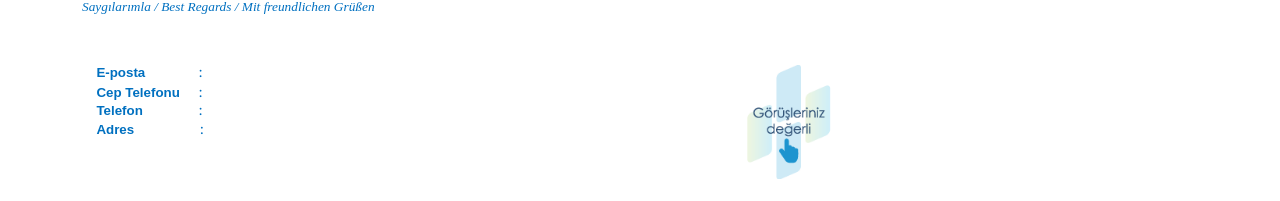
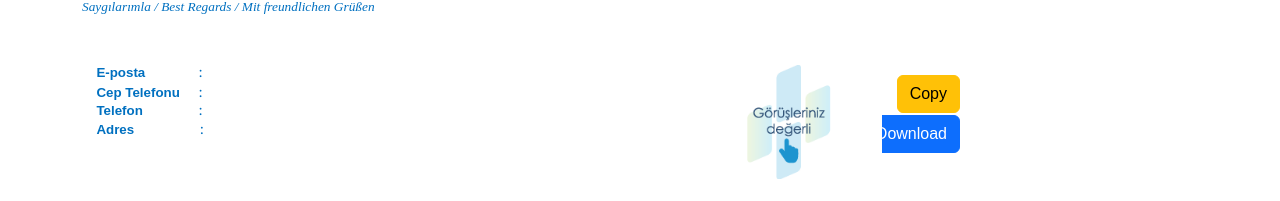
Before and after one commit to ibrahimgirisken/signature-app, a Next.js app: page /signature in a window 1280 px wide. Shown: the part 285-486 px from the top of the page. Built offline with nearby package versions, Linux system fonts and the light colour scheme.

Commit message:
2025-12-19-17-59

```diff
--- /dev/null
+++ b/app/download/page.tsx
@@ -0,0 +1,31 @@
+import React from 'react'
+import { Button } from 'react-bootstrap';
+
+function Download({targetRef}:{targetRef: any}) {
+    const downloadHTML=()=>{
+        if(!targetRef) return;
+    }
+
+    const copySignature=()=>{
+        if(!targetRef) return;
+    }
+  return (
+    <div><Button
+      variant="primary"
+      onClick={downloadHTML}
+      style={{ display: "flex",position:"absolute",float:"right",right:"25%",top:"50%" }}
+    >
+      <span>Download</span>
+    </Button>
+    <Button
+      variant="warning"
+      onClick={copySignature}
+      style={{ display: "flex",position:"absolute",float:"right",right:"25%",top:"45%" }}
+    >
+      <span>Copy</span>
+    </Button>
+    </div>
+  )
+}
+
+export default Download
--- a/app/signature/client-form1.tsx
+++ /dev/null
@@ -1,41 +0,0 @@
-'use client';
-import React from 'react'
-import { Container } from 'react-bootstrap';
-import Col from 'react-bootstrap/Col';
-import Form from 'react-bootstrap/Form';
-import Row from 'react-bootstrap/Row';
-
-
-function ClientForm() {
-    return (
-        <>
-            <Container className='mt-5'>
-                <Row className='mb-4'>
-                    <h5 className='text-center mt-2 mb-4'>CW Plus Mail İmzası</h5>
-                    <Form>
-                        <Form.Group as={Row} className="mb-3" controlId="formPlaintextName">
-                            <Col sm="6">
-                                <Form.Control type='text' className="mb-3" placeholder="İsim" />
-                            </Col>
-                            <Col sm="6">
-                                <Form.Control type="text" className="mb-3" placeholder="Soyisim" />
-                            </Col>
-
-                            <Col sm="6">
-                                <Form.Control type="text" className="mb-3" placeholder="Ünvan" />
-                            </Col>
-                            <Col sm="6">
-                                <Form.Control type="text" className="mb-3" placeholder="E-mail" />
-                            </Col>
-                            <Col sm="6">
-                                <Form.Control type="text" className="mb-3" placeholder="Cep Telefonu" />
-                            </Col>
-                        </Form.Group>
-                    </Form>
-                </Row>
-            </Container>
-        </>
-    )
-}
-
-export default ClientForm
--- a/app/signature/page.tsx
+++ b/app/signature/page.tsx
@@ -6,6 +6,7 @@ import Form from 'react-bootstrap/Form';
 import Row from 'react-bootstrap/Row';
 import SignatureView from './signature-view'
 import { formatPhone } from '../utils/formatPhone';
+import Download from '../download/page';
 
 function Signature({url}:{url?:string}) {
 
@@ -19,7 +20,9 @@ function Signature({url}:{url?:string}) {
   const [domain_name, setDomainName] = React.useState('');
   const [googleUrlLink, setGoogleUrlLink] = React.useState('');
 
- useEffect(() => {
+  const qrRef = React.useRef<HTMLDivElement>(null);
+
+  useEffect(() => {
   if (!url) return;
 
   const fetchData = async () => {
@@ -80,7 +83,8 @@ function Signature({url}:{url?:string}) {
                 <hr/>
                 </Row>
             </Container>
-    <SignatureView datas={datas}/>
+    <SignatureView ref={qrRef} datas={datas}/>
+    <Download targetRef={qrRef} />
     </>
   )
 }
--- a/app/signature/signature-view.tsx
+++ b/app/signature/signature-view.tsx
@@ -561,7 +561,7 @@ color:#0B58B5'>
   `;
   return (
     <>
-    <Container>
+    <Container className='signature-shema'>
      <div dangerouslySetInnerHTML={{ __html: signatureHtml }} />
      </Container>
     </>
```
